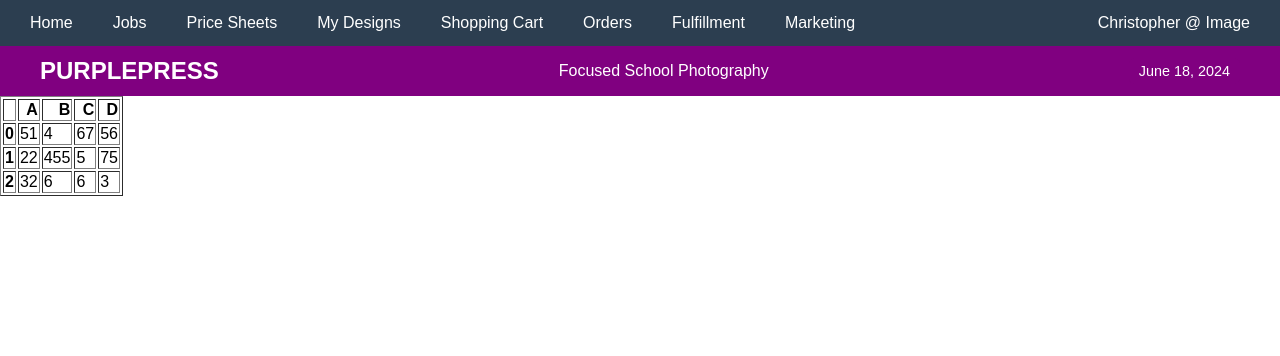
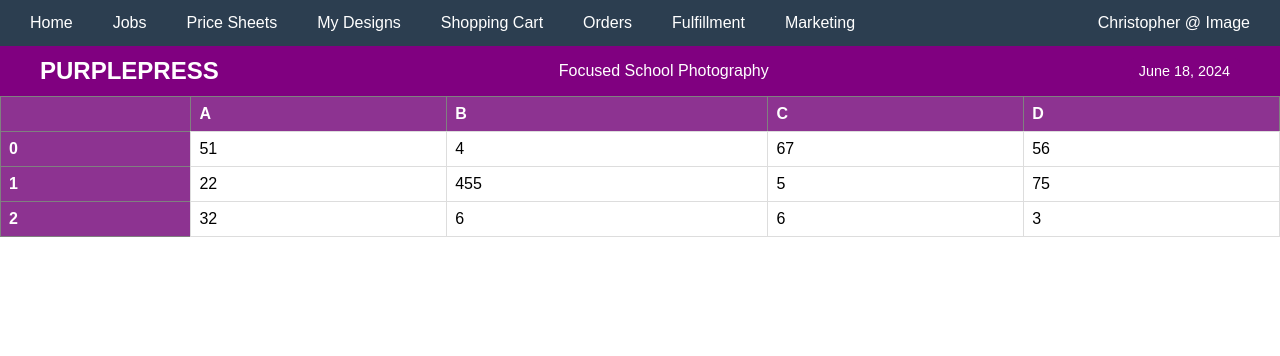
Before and after one commit to zknepp1/purplepress, a Flask app: page /jobs in a window 1280 px wide. Shown: the top 356 px of the page. Run offline with Flask 3, Linux system fonts and the light colour scheme.

Commit message:
Update style.css

```diff
--- a/PurplePress/static/style.css
+++ b/PurplePress/static/style.css
@@ -167,3 +167,27 @@ body {
 .lab-fulfillment li {
     margin-bottom: 5px;
 }
+
+
+/* Add this style to make the table take up the full width of its container and center it */
+#data-table table {
+    width: 100%;
+    border-collapse: collapse;
+}
+
+/* Style the table headers */
+#data-table th {
+    background-color: #8d3391;
+    color: white;
+    text-align: left;
+    padding: 8px;
+}
+
+/* Style the table cells */
+#data-table td {
+    border: 1px solid #ddd;
+    padding: 8px;
+}
+
+/* Add a hover effect to the table rows */
+#data-table tr:hover {background-color: #f5f5f5;}
```
